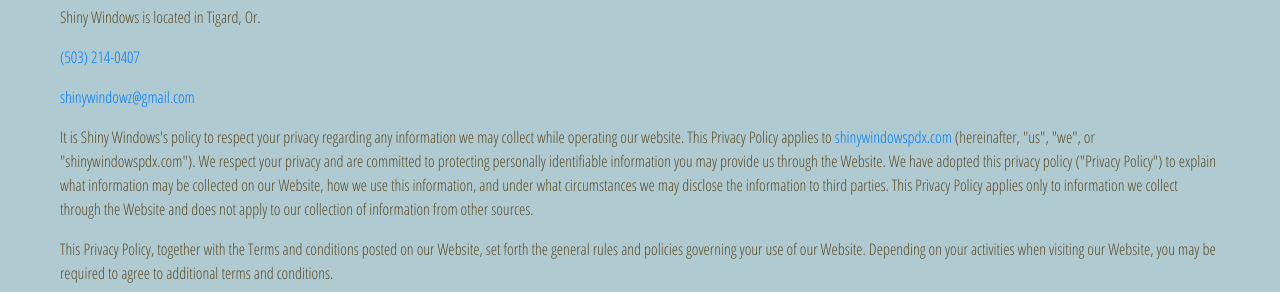
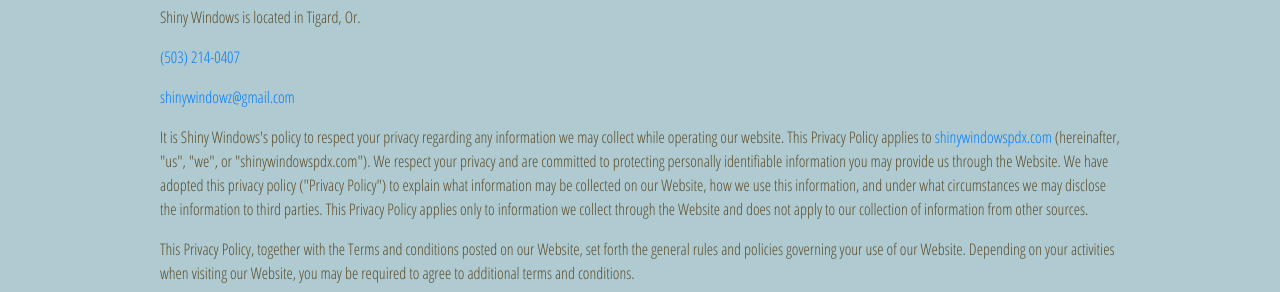
Before and after one commit to sailorpunk/shinyWindows, a plain HTML site: page privacy.html in a window 1280 px wide. Shown: the part 213-505 px from the top of the page. Drawn offline with Linux system fonts and the light colour scheme.

Commit message:
privacy fix

```diff
--- a/css/styles.css
+++ b/css/styles.css
@@ -124,7 +124,7 @@ body {
 }
 
 .privacy {
-  margin: 120px 60px 60px 60px;
+  margin: 120px 160px 60px 160px;
 }
 
 @media only screen and (max-width: 991px) {
```
